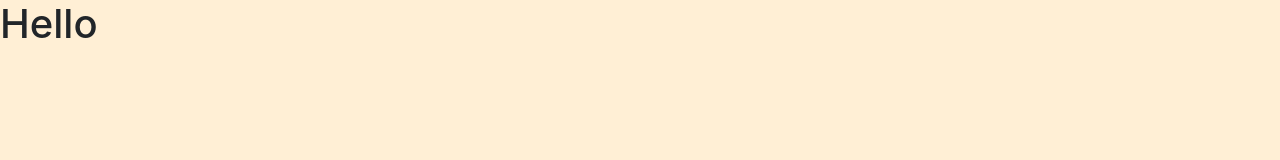
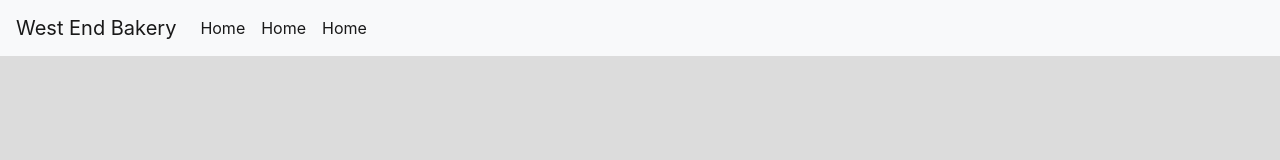
Before and after one commit to maggieisgreene/bootstrap, a plain HTML site: page index.html in a window 1280 px wide. Drawn offline with nearby package versions, Linux system fonts and the light colour scheme.

Commit message:
created navbar

```diff
--- a/index.html
+++ b/index.html
@@ -9,8 +9,25 @@
     <link rel="stylesheet" href="./main.css">
 </head>
 <body>
-    <h1>Hello</h1>
-
+    <nav class="navbar navbar-expand-lg navbar-light bg-light">
+        <a class="navbar-brand" href="#">West End Bakery</a>
+        <button class="navbar-toggler" type="button" data-toggle="collapse" data-target="#navbarSupportedContent" aria-controls="navbarSupportedContent" aria-expanded="false" aria-label="Toggle navigation">
+          <span class="navbar-toggler-icon"></span>
+        </button>
+        <div class="collapse navbar-collapse" id="navbarSupportedContent">
+          <ul class="navbar-nav mr-auto">
+            <li class="nav-item active">
+              <a class="nav-link" href="#">Home <span class="sr-only">(current)</span></a>
+            </li>
+            <li class="nav-item active">
+                <a class="nav-link" href="#">Home <span class="sr-only">(current)</span></a>
+            </li>
+            <li class="nav-item active">
+                <a class="nav-link" href="#">Home <span class="sr-only">(current)</span></a>
+            </li>
+          </ul>
+        </div>
+      </nav>
     <script src="./main.js"></script>
     <script src="https://code.jquery.com/jquery-3.3.1.slim.min.js" integrity="sha384-q8i/X+965DzO0rT7abK41JStQIAqVgRVzpbzo5smXKp4YfRvH+8abtTE1Pi6jizo" crossorigin="anonymous"></script>
     <script src="https://cdnjs.cloudflare.com/ajax/libs/popper.js/1.14.7/umd/popper.min.js" integrity="sha384-UO2eT0CpHqdSJQ6hJty5KVphtPhzWj9WO1clHTMGa3JDZwrnQq4sF86dIHNDz0W1" crossorigin="anonymous"></script>
--- a/main.css
+++ b/main.css
@@ -1,3 +1,3 @@
 body {
-    background-color: papayawhip;
+    background-color: gainsboro;
 }
```
